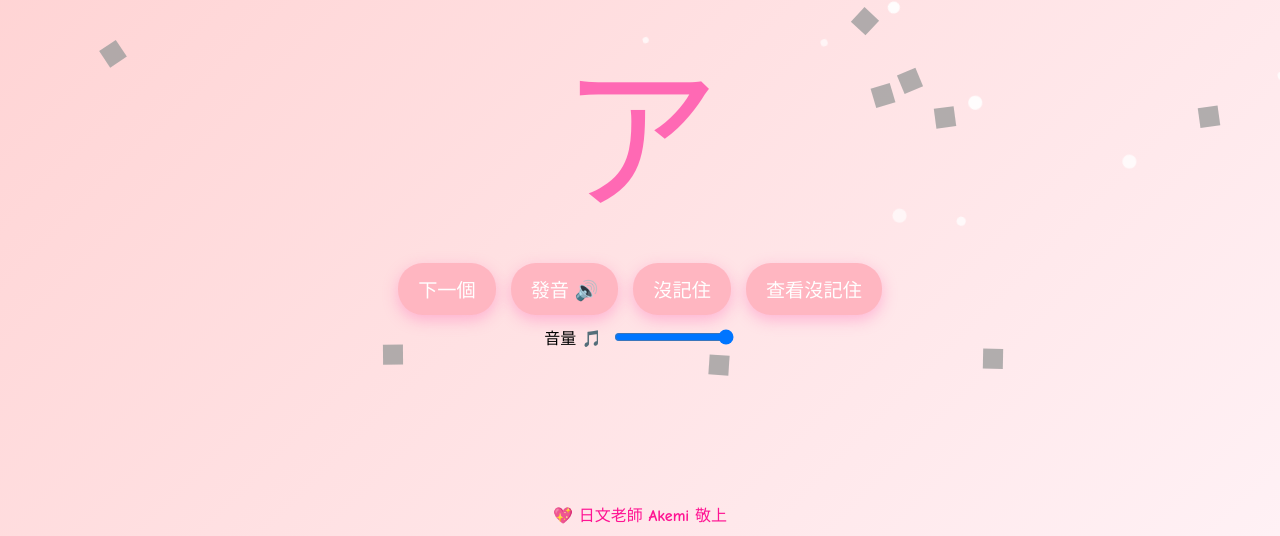
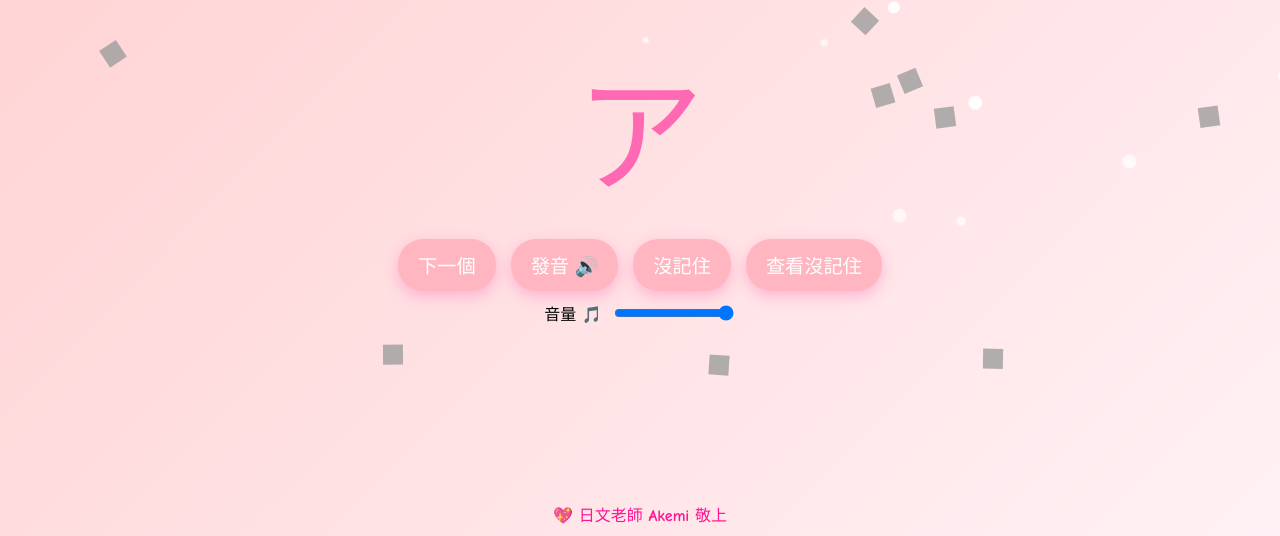
Before and after one commit to Akmyjp/katakana-practice-by-akemi, a plain HTML site: page index.html in a window 1280 px wide. Shown: the part 264-800 px from the top of the page. Drawn offline with Linux system fonts and the light colour scheme; grey boxes are pictures that could not be loaded.

Commit message:
Add files via upload
added keyword

```diff
--- a/index.html
+++ b/index.html
@@ -5,6 +5,11 @@
 <meta name="viewport" content="width=device-width, initial-scale=1.0">
 <title>隨機測試日文片假名</title>
 <link href="https://fonts.googleapis.com/css2?family=Comic+Neue:wght@700&display=swap" rel="stylesheet">
+
+<!-- SEO Meta -->
+<meta name="description" content="隨機片假名測試網站～可愛、互動學習～當地時間～日文老師 Akemi">
+<meta name="keywords" content="日文, 片假名, 隨機測試, Japanese, Katakana, 互動學習, Akemi, 日文老師, 練習, 発音, カタカナランダム">
+
 <style>
   body {
     font-family: 'Comic Neue', cursive;
@@ -28,7 +33,7 @@
   }
 
   #kana {
-    font-size: 10rem;
+    font-size: 8rem; /* 中間片假名變大 */
     color: #FF69B4;
     margin-bottom: 20px;
     z-index: 2;
@@ -138,7 +143,6 @@
   <h1>隨機測試日文片假名</h1>
   <div id="kana">ア</div>
 
-  <!-- 按鈕區 -->
   <div class="button-container">
     <button id="nextButton">下一個</button>
     <button id="speakButton">發音 🔊</button>
@@ -146,7 +150,6 @@
     <button id="showForgotButton">查看沒記住</button>
   </div>
 
-  <!-- 音量控制區 -->
   <div class="volume-container">
     <label for="volumeControl">音量 🎵</label>
     <input type="range" id="volumeControl" min="0" max="1" step="0.01" value="1">
@@ -262,7 +265,7 @@ function createFalling() {
 }
 setInterval(createFalling, 300);
 
-// 計時器改為當地時間
+// 當地時間計時器
 setInterval(() => {
   const now = new Date();
   const h = String(now.getHours()).padStart(2,'0');
```
